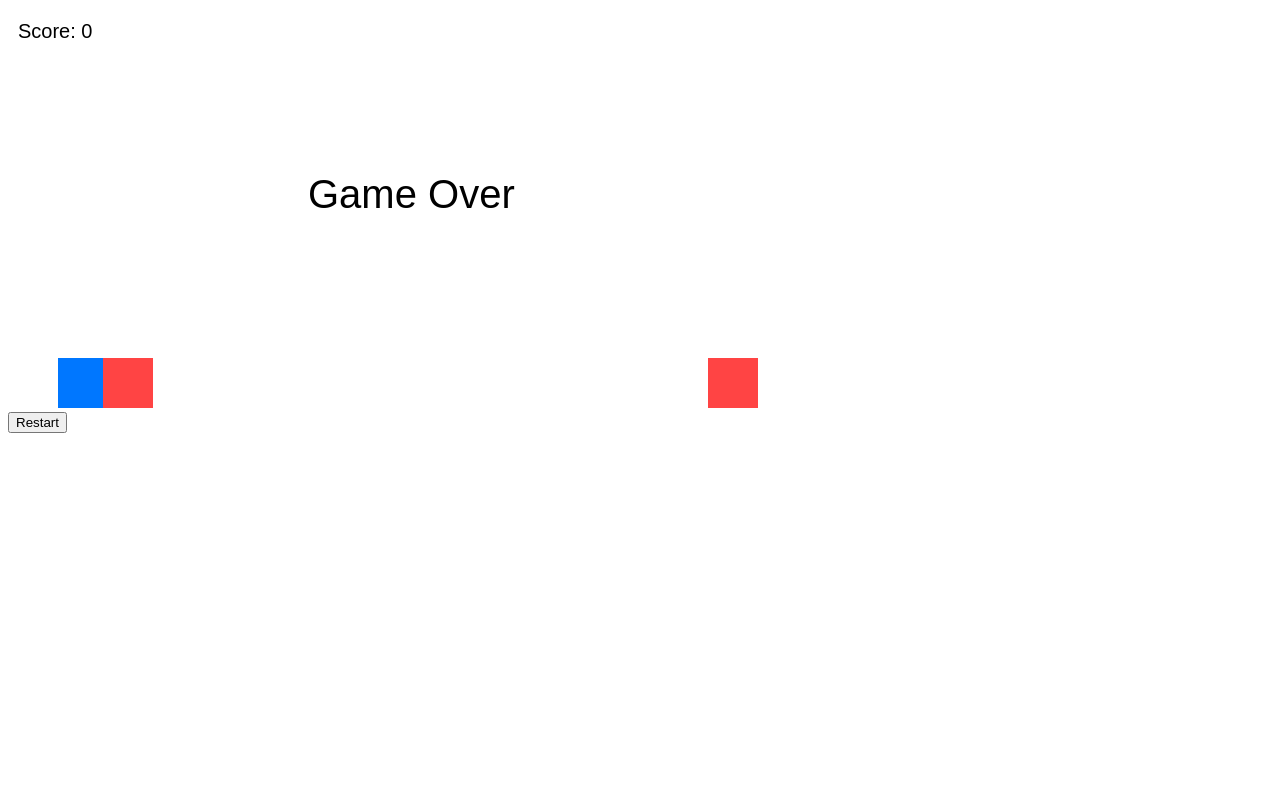
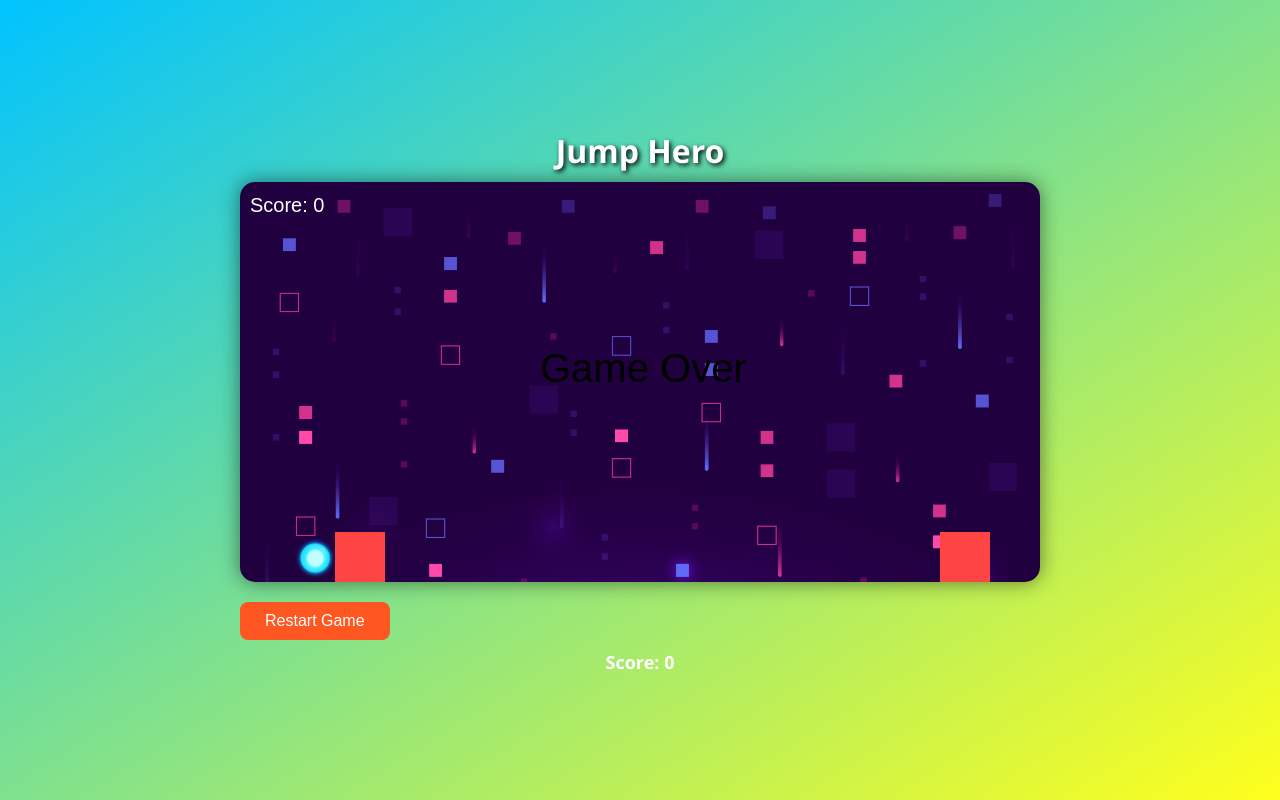
Before and after one commit to Asim0096/jump-games, a plain HTML site: page index.html in a window 1280 px wide. Drawn offline with Linux system fonts and the light colour scheme.

Commit message:
change style of the game

```diff
--- a/game.js
+++ b/game.js
@@ -1,9 +1,12 @@
 let gameOver = false;
 let score = 0;
+
 const canvas = document.getElementById("gameCanvas");
+const ctx = canvas.getContext("2d");
 const restartBtn = document.getElementById("restartBtn");
-const ctx = canvas.getContext("2d");
 
+let playerImage = new Image();
+playerImage.src = "ball.png";
 let player = {
   x: 50,
   y: 200,
@@ -55,15 +58,13 @@ function updateObstacles() {
 }
 
 function drawScore() {
-  ctx.fillStyle = "#000";
+  ctx.fillStyle = "#fff";
   ctx.font = "20px Arial";
   ctx.fillText("Score: " + score, 10, 30);
 }
 
-
 function drawPlayer() {
-  ctx.fillStyle = "#0077ff";
-  ctx.fillRect(player.x, player.y, player.width, player.height);
+  ctx.drawImage(playerImage, player.x, player.y, player.width, player.height);
 }
 
 function drawObstacles() {
@@ -73,24 +74,6 @@ function drawObstacles() {
   });
 }
 
-function gameLoop() {
-  if (gameOver) {
-  ctx.fillStyle = "#000";
-  ctx.font = "40px Arial";
-  restartBtn.style.display = "block";
-  ctx.fillText("Game Over", canvas.width / 2 - 100, canvas.height / 2);
-  return;
-}
-
-  ctx.clearRect(0, 0, canvas.width, canvas.height);
-  applyGravity();
-  updateObstacles();
-  checkCollision();
-  drawPlayer();
-  drawObstacles();
-  drawScore();
-  requestAnimationFrame(gameLoop);
-}
 function checkCollision() {
   for (let i = 0; i < obstacles.length; i++) {
     const ob = obstacles[i];
@@ -106,6 +89,25 @@ function checkCollision() {
   }
 }
 
+function gameLoop() {
+  if (gameOver) {
+    ctx.fillStyle = "#000";
+    ctx.font = "40px Arial";
+    ctx.fillText("Game Over", canvas.width / 2 - 100, canvas.height / 2);
+    restartBtn.style.display = "block";
+    return;
+  }
+
+  ctx.clearRect(0, 0, canvas.width, canvas.height);
+  applyGravity();
+  updateObstacles();
+  checkCollision();
+  drawPlayer();
+  drawObstacles();
+  drawScore();
+  requestAnimationFrame(gameLoop);
+}
+
 restartBtn.addEventListener("click", () => {
   player.y = 200;
   player.velocityY = 0;
@@ -117,6 +119,5 @@ restartBtn.addEventListener("click", () => {
   gameLoop();
 });
 
-
 setInterval(generateObstacle, 2000);
 gameLoop();
--- a/index.html
+++ b/index.html
@@ -3,10 +3,15 @@
 <head>
   <meta charset="UTF-8">
   <title>Jump Game</title>
+  <link rel="stylesheet" href="style.css">
 </head>
 <body>
-  <canvas id="gameCanvas" width="800" height="400"></canvas>
-  <button id="restartBtn">Restart</button>
+  <div class="game-container">
+    <h1>Jump Hero</h1>
+    <canvas id="gameCanvas" width="800" height="400"></canvas>
+    <button id="restartBtn">Restart Game</button>
+    <p id="scoreDisplay">Score: 0</p>
+  </div>
   <script src="game.js"></script>
 </body>
 </html>
--- a/style.css
+++ b/style.css
@@ -1,44 +1,50 @@
 body {
   margin: 0;
-  background-color: #222;
+  font-family: 'Segoe UI', Tahoma, Geneva, Verdana, sans-serif;
+  background: linear-gradient(to bottom right, #00c3ff, #ffff1c);
+  display: flex;
+  justify-content: center;
+  align-items: center;
+  height: 100vh;
+}
+
+.game-container {
+  text-align: center;
+}
+
+h1 {
+  color: #fff;
+  text-shadow: 2px 2px 5px #000;
+  margin-bottom: 10px;
 }
 
 canvas {
-  display: block;
-  margin: 0 auto;
-  background-color: #eee;
-  border: 2px solid #444;
+  background-image: url('backgr.jpg');
+  background-size: cover;
+  border-radius: 15px;
+  box-shadow: 0 0 20px rgba(0,0,0,0.5);
 }
-restartBtn {
-    display: none;
-    position: absolute;
-    top: 180px;
-    left: 370px;
-    padding: 10px 20px;
-    font-size: 16px;
-    cursor: pointer;
+
+#restartBtn {
+  margin-top: 15px;
+  padding: 10px 25px;
+  font-size: 16px;
+  background-color: #ff5722;
+  color: #fff;
+  border: none;
+  border-radius: 8px;
+  cursor: pointer;
+  display: none;
+  transition: 0.3s;
 }
-    body {
-      margin: 0;
-      overflow: hidden;
-      background-color: #87ceeb;
-    }
-    canvas {
-      display: block;
-      margin: auto;
-      background: url('backgr.jpg') no-repeat center center;
-      background-size: cover;
-    }
-    #restartBtn {
-      display: none;
-      position: absolute;
-      top: 180px;
-      left: 370px;
-      padding: 10px 20px;
-      font-size: 16px;
-      cursor: pointer;
-      background-color: #28a745;
-      color: white;
-      border: none;
-      border-radius: 8px;
-    }
+
+#restartBtn:hover {
+  background-color: #e64a19;
+}
+
+#scoreDisplay {
+  margin-top: 10px;
+  font-size: 18px;
+  font-weight: bold;
+  color: #fff;
+}
```
Also changed, not shown: ball.png (added), ro.jpg (added).
